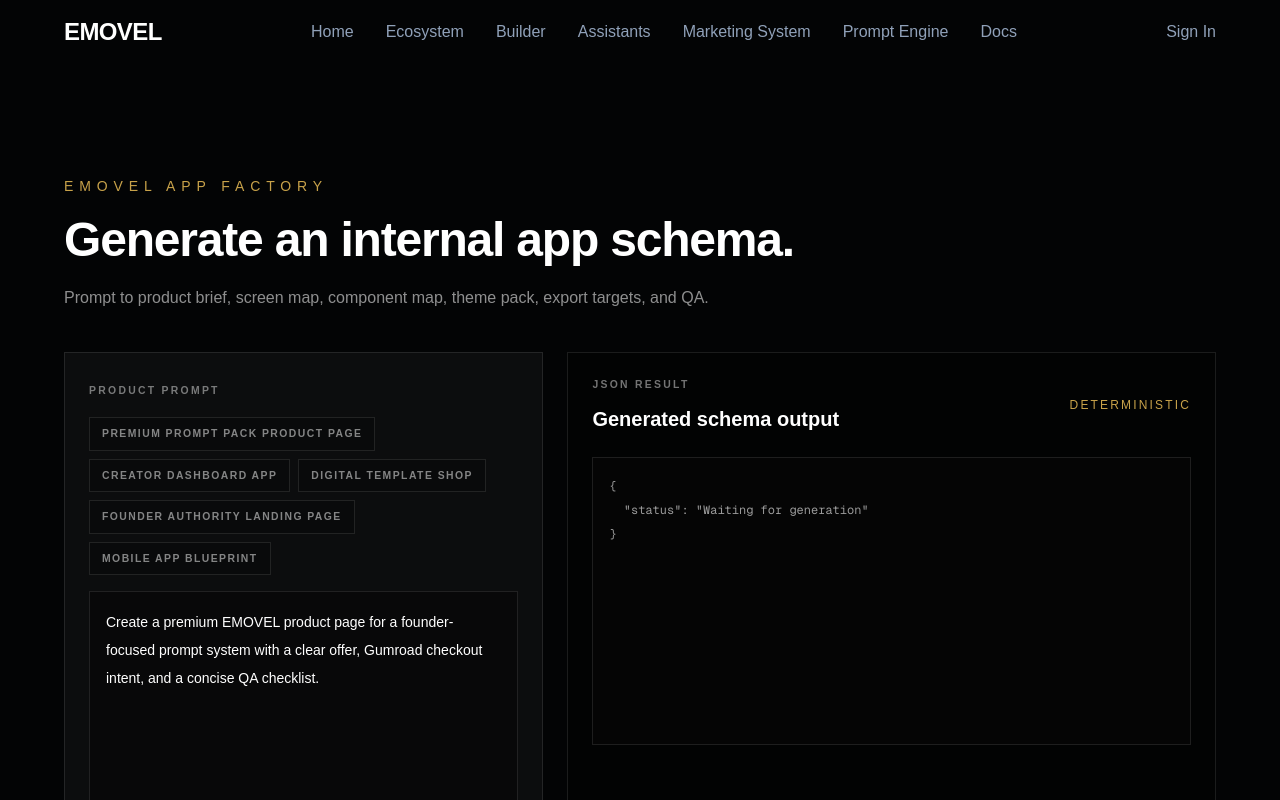
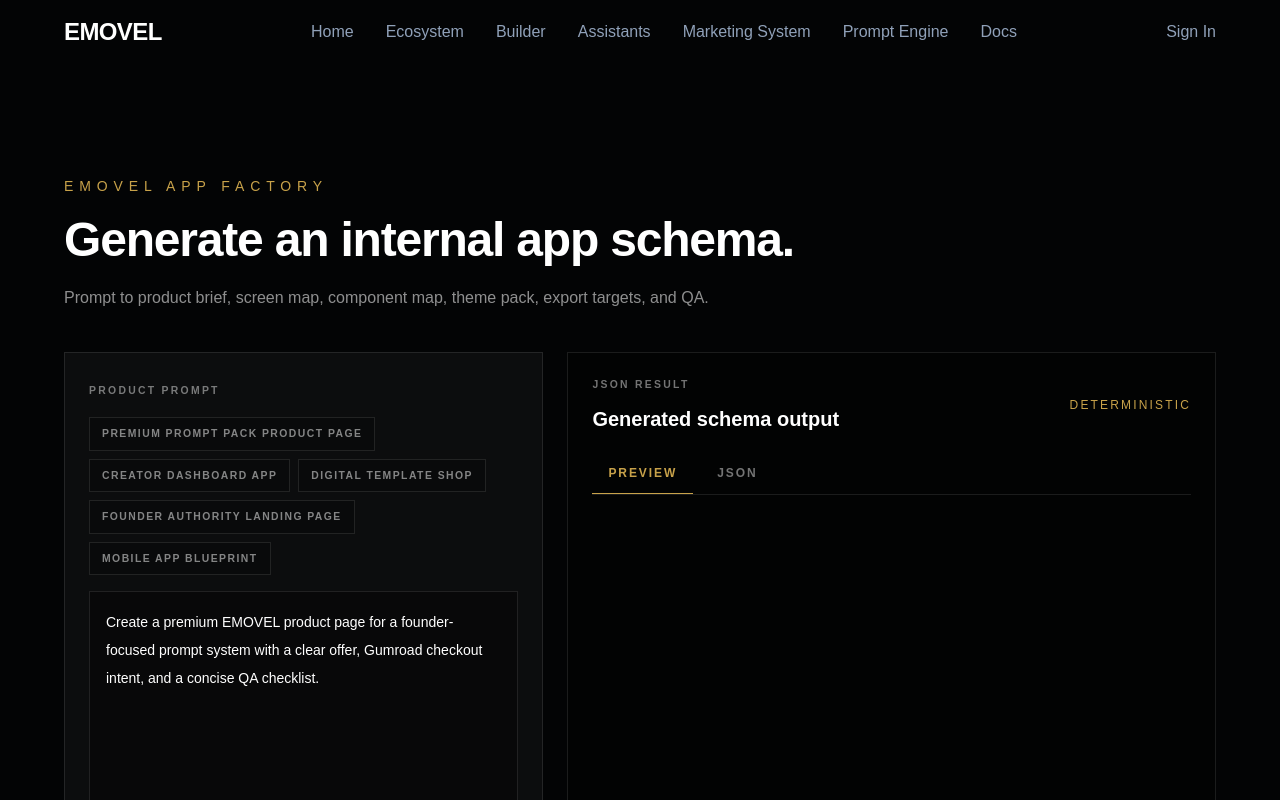
Before and after one commit to flaviusciocan-byte/emovel-next, a Next.js app: page /builder/app-factory in a window 1280 px wide. Shown: the top 800 px of the page. Built offline with nearby package versions, Linux system fonts and the light colour scheme.

Commit message:
Add preview and JSON tabs to App Factory

```diff
--- a/app/builder/app-factory/page.tsx
+++ b/app/builder/app-factory/page.tsx
@@ -327,6 +327,7 @@
   const [apiResponse, setApiResponse] = useState<GenerateSchemaResponse | null>(null);
   const [status, setStatus] = useState("Enter a product prompt and generate the internal schema.");
   const [copyStatus, setCopyStatus] = useState("");
+  const [outputTab, setOutputTab] = useState<"Preview" | "JSON">("Preview");
   const [previewCheckoutMessage, setPreviewCheckoutMessage] = useState("");
   const [selectedThemePackId, setSelectedThemePackId] = useState(
     EMOVEL_THEME_PACKS_V0[0]?.packId ?? "emovel-black-gold",
@@ -582,7 +583,28 @@
               </div>
             ) : null}
 
-            {apiResponse ? (
+            <div className="mt-5 flex flex-wrap gap-2 border-b border-white/10">
+              {(["Preview", "JSON"] as const).map((tab) => {
+                const selected = outputTab === tab;
+
+                return (
+                  <button
+                    key={tab}
+                    type="button"
+                    onClick={() => setOutputTab(tab)}
+                    className={`border-b px-4 py-3 text-xs font-semibold uppercase tracking-[0.16em] transition ${
+                      selected
+                        ? "border-[#c8a24a] text-[#c8a24a]"
+                        : "border-transparent text-white/45 hover:text-white"
+                    }`}
+                  >
+                    {tab}
+                  </button>
+                );
+              })}
+            </div>
+
+            {outputTab === "JSON" && apiResponse ? (
               <div className="mt-5 flex flex-wrap items-center gap-3">
                 <button
                   type="button"
@@ -606,6 +628,8 @@
               </div>
             ) : null}
 
+            {outputTab === "Preview" ? (
+              <>
             {apiResponse ? (
               <div className="mt-5 grid gap-3 border border-white/10 bg-white/[0.035] p-4 text-sm text-white/65 sm:grid-cols-2">
                 <div>
@@ -853,11 +877,16 @@
                 </div>
               </div>
             ) : null}
-            <pre className="mt-6 max-h-[640px] min-h-72 max-w-full overflow-auto border border-white/10 bg-[#050505] p-4 text-xs leading-6 text-white/60">
+              </>
+            ) : null}
+
+            {outputTab === "JSON" ? (
+              <pre className="mt-6 max-h-[640px] min-h-72 max-w-full overflow-auto border border-white/10 bg-[#050505] p-4 text-xs leading-6 text-white/60">
               {apiResponse
                 ? JSON.stringify(apiResponse, null, 2)
                 : "{\n  \"status\": \"Waiting for generation\"\n}"}
-            </pre>
+              </pre>
+            ) : null}
           </section>
         </div>
       </section>
```
